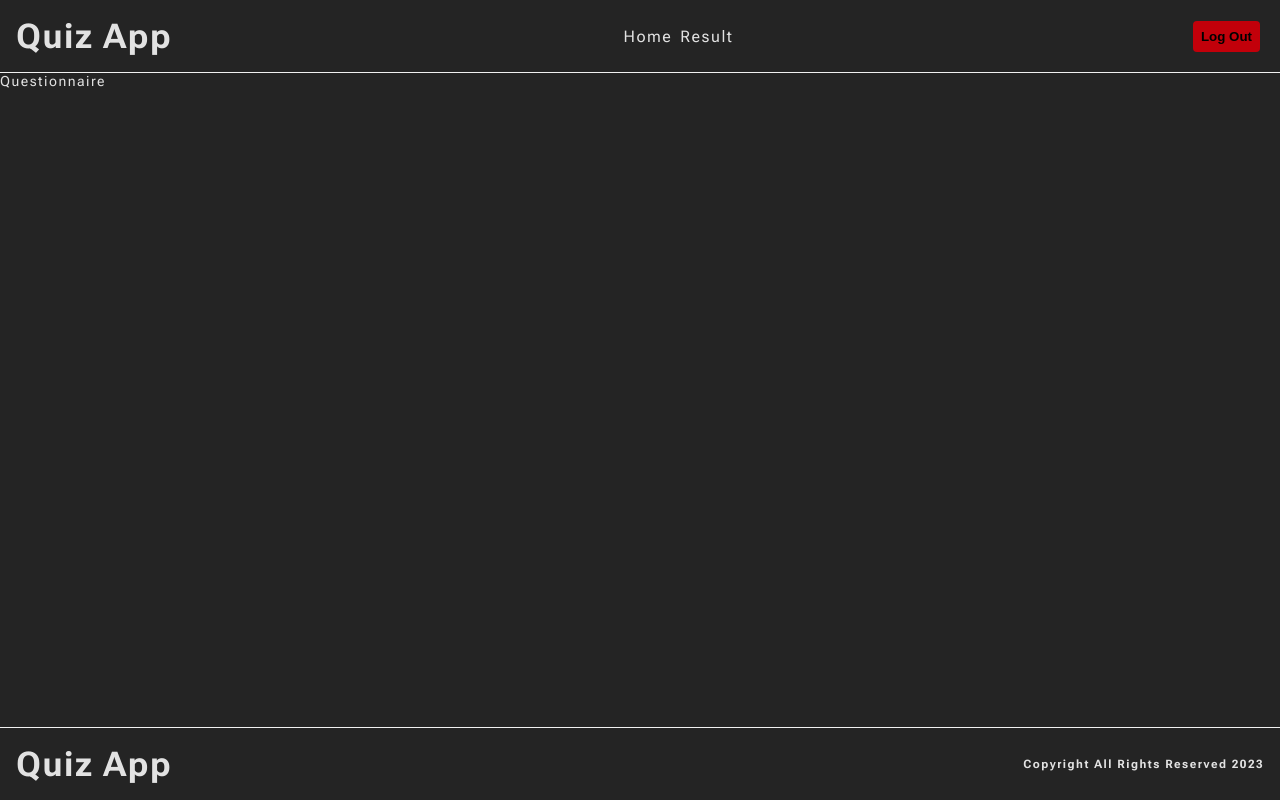
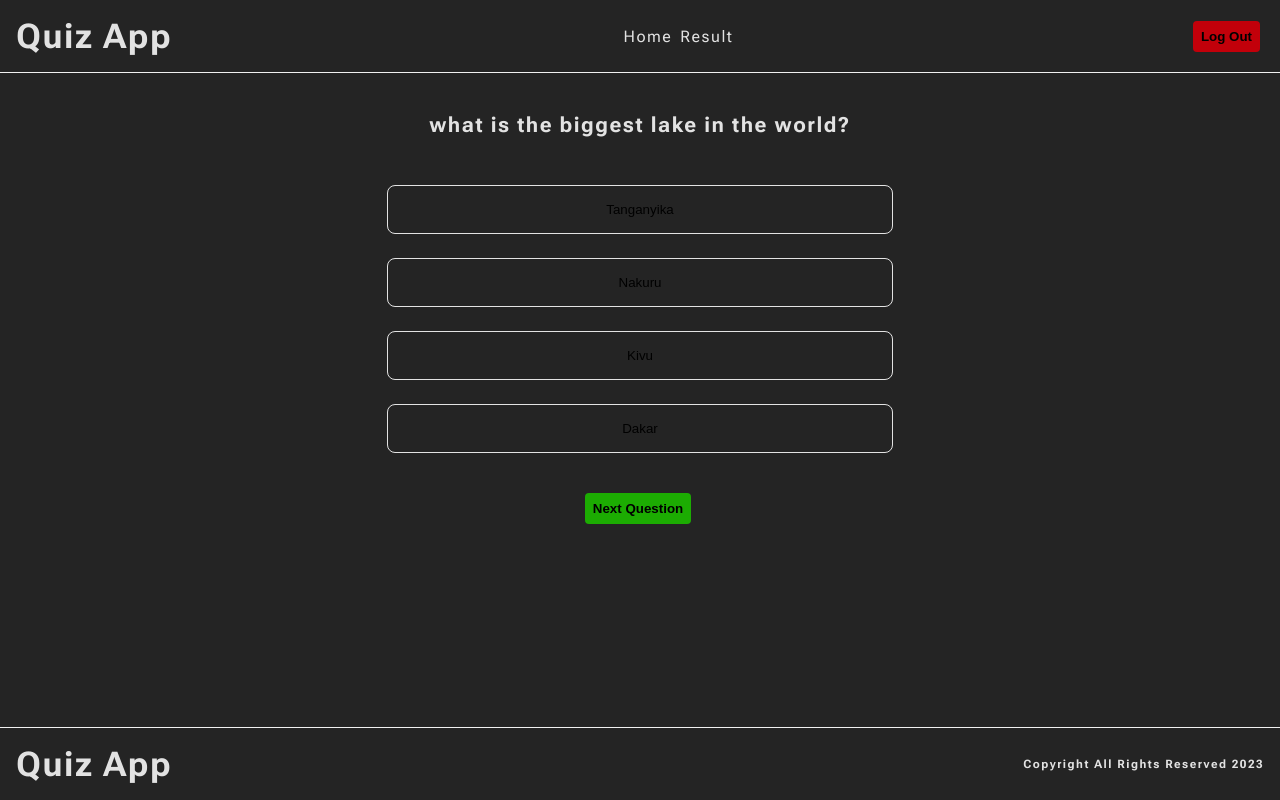
Before and after one commit to BertrandConxy/Quiz-app, a React (Vite) app: page /quiz in a window 1280 px wide. Built offline with nearby package versions, Linux system fonts and the light colour scheme.

Commit message:
Finish the quiz page

```diff
--- a/src/components/QuestionCard/QuestionCard.styles.tsx
+++ b/src/components/QuestionCard/QuestionCard.styles.tsx
@@ -1,4 +1,5 @@
 import styled from 'styled-components'
+import { Link } from 'react-router-dom'
 
 export const QuestionContainer = styled.div`
   margin-top: ${(props) => props.theme.space[4]};
@@ -8,10 +9,12 @@ export const QuestionContainer = styled.div`
   justify-content: center;
   align-items: center;
 `
-export const Title = styled.h3``
+export const Title = styled.h2`
+  margin-bottom: 4rem;
+`
 export const Text = styled.p``
 
-export const QuestionBox = styled.div`
+export const QuestionBox = styled.button`
   display: flex;
   align-items: center;
   justify-content: center;
@@ -21,18 +24,22 @@ export const QuestionBox = styled.div`
   padding: ${(props) => props.theme.space[3]};
   width: 40%;
   margin-bottom: ${(props) => props.theme.space[3]};
+  cursor: pointer;
+  background-color: transparent;
+  transition: 0.4s;
+  &:hover {
+    background-color: ${(props) => props.theme.colors.ui.tertiary};
+  }
   @media screen and (max-width: 768px) {
     width: 100%;
   }
 `
 
-export const Rounded = styled.div`
-  width: 40px;
-  height: 40px;
-  border-radius: 20px;
-  border: 1px solid;
-  border-color: #666af6;
-  padding: 7px;
-  text-align: center;
-  margin-right: 5px;
+export const AnswerStatusView = styled.div`
+  margin-top: ${(props) => props.theme.space[3]};
+  background-color: ${(props) => props.theme.colors.bg.tertiary};
+  padding: ${(props) => props.theme.space[2]};
+  border-radius: ${(props) => props.theme.sizes[0]};
 `
+
+export const Direct = styled(Link)``
--- a/src/components/QuestionCard/index.tsx
+++ b/src/components/QuestionCard/index.tsx
@@ -1,21 +1,99 @@
-import React from 'react'
+import React, { useState, useEffect } from 'react'
+import Button from '../Common/Button'
+
 import {
   QuestionBox,
   QuestionContainer,
   Title,
   Text,
+  AnswerStatusView,
+  Direct,
 } from './QuestionCard.styles'
+import { iQuestion } from '../../pages/quiz'
 
-export default function QuestionCard() {
+interface Props {
+  Questionnaire: iQuestion[]
+}
+
+interface AnswerObject {
+  question: number
+  answer: boolean
+}
+
+export default function QuestionCard({ Questionnaire }: Props) {
+  const [index, setIndex] = useState(0)
+  const [points, setPoints] = useState(0)
+  const [answerStatus, setAnswerStatus] = useState<boolean | null>(null)
+  const [answers, setAnswers] = useState<AnswerObject[]>([])
+  const [selectedAnswer, setSelectedAnswer] = useState<string>('')
+  const currentQuestion = Questionnaire[index]
+  const {
+    id,
+    question,
+    option1,
+    option2,
+    option3,
+    option4,
+    answer,
+  } = currentQuestion
+
+  const handleClick = (answer: string) => {
+    setSelectedAnswer(answer)
+    return undefined
+  }
+
+  useEffect(() => {
+    if (selectedAnswer != '') {
+      if (selectedAnswer == answer) {
+        setPoints((points) => points + 1)
+        setAnswerStatus(true)
+        setAnswers([...answers, { question: index + 1, answer: true }])
+      } else {
+        setAnswerStatus(false)
+        setAnswers([...answers, { question: index + 1, answer: false }])
+      }
+    }
+  }, [selectedAnswer])
+
+  // resetting selectedAnswer after each question
+  useEffect(() => {
+    setSelectedAnswer('')
+    setAnswerStatus(false)
+  }, [index])
   return (
-    <QuestionContainer>
-      <Title>What is the biggest country in Africa?</Title>
-      <QuestionBox>
-        <Text>Ghana</Text>
-      </QuestionBox>
-      <QuestionBox>
-        <Text>Ghana</Text>
-      </QuestionBox>
-    </QuestionContainer>
+    <div>
+      <QuestionContainer>
+        <Title>{question}</Title>
+        <QuestionBox onClick={() => handleClick(option1)}>
+          <Text>{option1}</Text>
+        </QuestionBox>
+        <QuestionBox onClick={() => handleClick(option2)}>
+          <Text>{option2}</Text>
+        </QuestionBox>
+        <QuestionBox onClick={() => handleClick(option3)}>
+          <Text>{option3}</Text>
+        </QuestionBox>
+        <QuestionBox onClick={() => handleClick(option4)}>
+          <Text>{option4}</Text>
+        </QuestionBox>
+        {answerStatus === null ? null : (
+          <AnswerStatusView>
+            {index + 1 >= Questionnaire.length ? (
+              <Direct
+                to={'/result'}
+                state={{ answers: answers, points: points }}
+              >
+                <Button handleClick={() => undefined} text="Done" />
+              </Direct>
+            ) : answerStatus === null ? null : (
+              <Button
+                handleClick={() => setIndex(index + 1)}
+                text="Next Question"
+              />
+            )}
+          </AnswerStatusView>
+        )}
+      </QuestionContainer>
+    </div>
   )
 }
--- a/src/pages/quiz.tsx
+++ b/src/pages/quiz.tsx
@@ -1,5 +1,6 @@
 import React from 'react'
 import Questionnaire from '../components/Questionnaire'
+import QuestionCard from '../components/QuestionCard'
 export interface iQuestion {
   id: number
   question: string
@@ -41,5 +42,5 @@ const questionnaire: iQuestion[] = [
 ]
 
 export default function Quiz() {
-  return <Questionnaire Questionnaire={questionnaire} />
+  return <QuestionCard Questionnaire={questionnaire} />
 }
```
